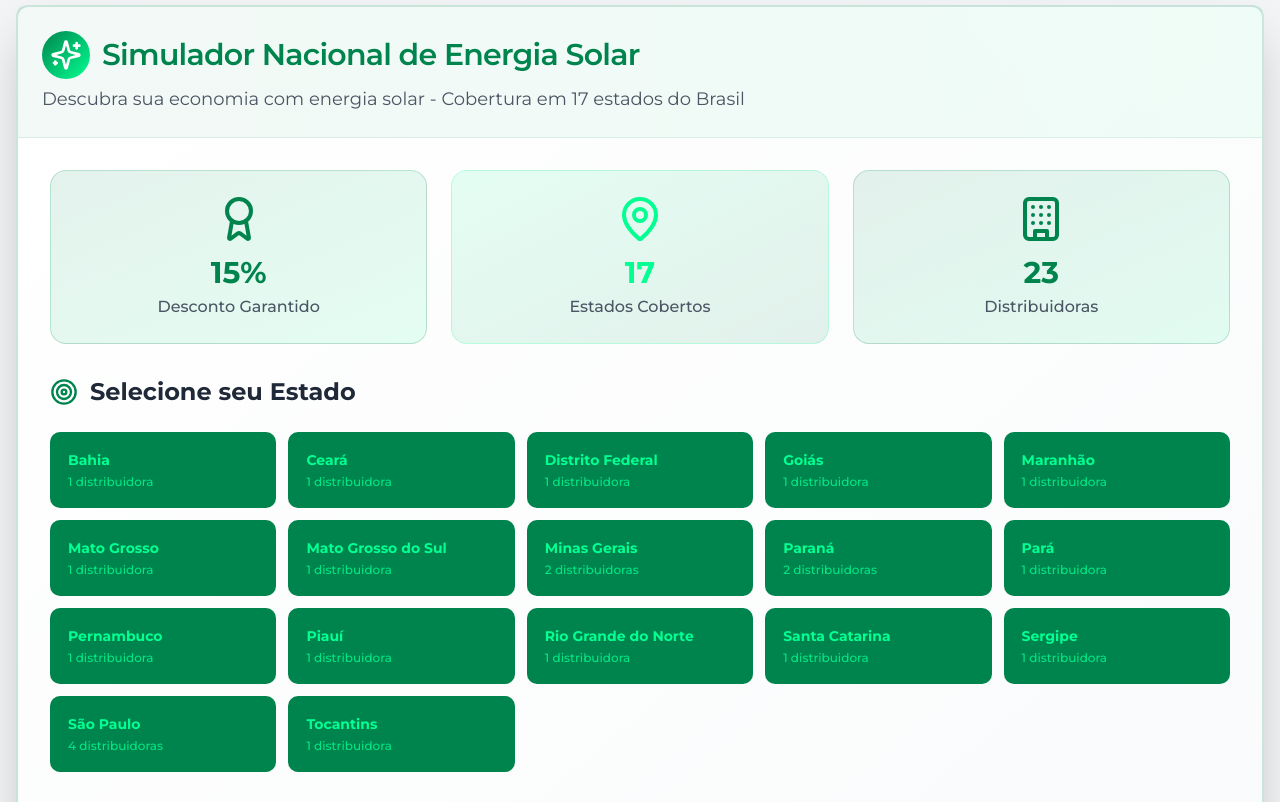
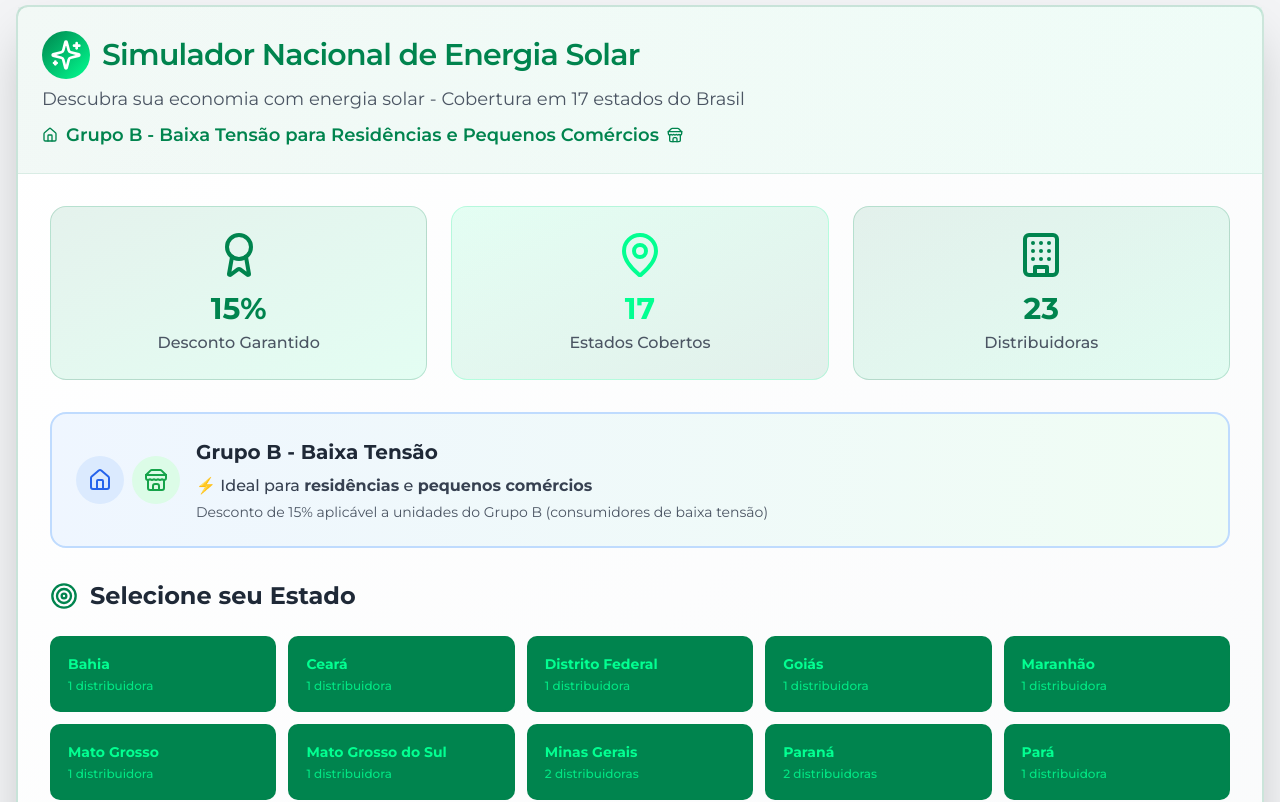
Before and after one commit to danielolimpio/solarien-nova-era-web, a React (Vite) app: page / in a window 1280 px wide. Shown: the part 5580-6382 px from the top of the page. Built offline with nearby package versions, Linux system fonts and the light colour scheme.

Commit message:
Fix: Specify Grupo B in simulator
Update the simulator description to specify that the economy calculation is for Grupo B of Low Voltage for Residential and Small Businesses.

```diff
--- a/src/components/StateCoverageSimulator.tsx
+++ b/src/components/StateCoverageSimulator.tsx
@@ -1,9 +1,10 @@
+
 import React, { useState } from 'react';
 import { Card, CardContent, CardDescription, CardHeader, CardTitle } from './ui/card';
 import { Button } from './ui/button';
 import { Input } from './ui/input';
 import { Badge } from './ui/badge';
-import { MapPin, Zap, Calculator, TrendingDown, Building, Sparkles, Target, Award } from 'lucide-react';
+import { MapPin, Zap, Calculator, TrendingDown, Building, Sparkles, Target, Award, Home, Store } from 'lucide-react';
 
 const StateCoverageSimulator = () => {
   const [selectedState, setSelectedState] = useState('');
@@ -112,6 +113,12 @@ const StateCoverageSimulator = () => {
         </CardTitle>
         <CardDescription className="text-gray-600 text-lg">
           Descubra sua economia com energia solar - Cobertura em 17 estados do Brasil
+          <br />
+          <span className="font-semibold text-[#00844e] flex items-center gap-2 mt-2">
+            <Home className="w-4 h-4" />
+            Grupo B - Baixa Tensão para Residências e Pequenos Comércios
+            <Store className="w-4 h-4" />
+          </span>
         </CardDescription>
       </CardHeader>
       <CardContent className="p-8 space-y-8">
@@ -131,6 +138,29 @@ const StateCoverageSimulator = () => {
             <Building className="w-12 h-12 text-[#00844e] mx-auto mb-3" />
             <div className="text-3xl font-bold text-[#00844e] mb-1">23</div>
             <div className="text-gray-600 font-medium">Distribuidoras</div>
+          </div>
+        </div>
+
+        {/* Group B Info Banner */}
+        <div className="bg-gradient-to-r from-blue-50 to-green-50 border-2 border-blue-200 rounded-2xl p-6 mb-8">
+          <div className="flex items-center gap-4">
+            <div className="flex gap-2">
+              <div className="p-3 bg-blue-100 rounded-full">
+                <Home className="w-6 h-6 text-blue-600" />
+              </div>
+              <div className="p-3 bg-green-100 rounded-full">
+                <Store className="w-6 h-6 text-green-600" />
+              </div>
+            </div>
+            <div>
+              <h3 className="text-xl font-bold text-gray-800 mb-2">Grupo B - Baixa Tensão</h3>
+              <p className="text-gray-700 font-medium">
+                ⚡ Ideal para <strong>residências</strong> e <strong>pequenos comércios</strong>
+              </p>
+              <p className="text-sm text-gray-600 mt-1">
+                Desconto de 15% aplicável a unidades do Grupo B (consumidores de baixa tensão)
+              </p>
+            </div>
           </div>
         </div>
 
@@ -191,18 +221,22 @@ const StateCoverageSimulator = () => {
                 <div className="space-y-6 bg-white/70 rounded-xl p-6 border border-[#00844e]/20">
                   <h5 className="text-gray-800 font-bold text-xl flex items-center gap-3">
                     <Calculator className="w-6 h-6 text-[#00844e]" />
-                    Simule sua Economia
+                    Simule sua Economia - Grupo B
                   </h5>
 
                   <div className="bg-gradient-to-r from-yellow-50 to-orange-50 border-2 border-yellow-200 rounded-xl p-4">
                     <p className="text-sm text-yellow-800 font-medium">
                       <strong>💡 Dica importante:</strong> Digite o valor médio anual da sua conta de luz dos últimos 12 meses para uma simulação mais precisa.
+                      <br />
+                      <span className="text-xs mt-1 block">
+                        ⚡ Válido para consumidores do Grupo B (Baixa Tensão) - Residências e Pequenos Comércios
+                      </span>
                     </p>
                   </div>
 
                   <div>
                     <label className="block text-sm font-bold text-gray-700 mb-3">
-                      Valor médio da sua conta de luz (R$)
+                      Valor médio da sua conta de luz (R$) - Grupo B
                     </label>
                     <Input
                       type="number"
@@ -221,7 +255,7 @@ const StateCoverageSimulator = () => {
                     className="w-full bg-gradient-to-r from-[#00844e] to-[#02ff91] text-white font-bold py-4 text-lg rounded-xl hover:shadow-xl hover:shadow-[#00844e]/30 transition-all duration-300 hover:scale-105 disabled:opacity-50 disabled:cursor-not-allowed"
                   >
                     <Zap className="w-6 h-6 mr-3" />
-                    Calcular Minha Economia
+                    Calcular Minha Economia - Grupo B
                   </Button>
                 </div>
               ) : (
@@ -233,7 +267,7 @@ const StateCoverageSimulator = () => {
                     <h5 className="text-2xl font-bold text-[#00844e] mb-2">
                       🎉 Sua Economia em {selectedState}
                     </h5>
-                    <p className="text-gray-600">Com 15% de desconto garantido</p>
+                    <p className="text-gray-600">Grupo B - 15% de desconto garantido</p>
                   </div>
 
                   <div className="bg-gradient-to-br from-[#00844e]/10 to-[#02ff91]/10 rounded-2xl p-8 space-y-6 border border-[#00844e]/20">
@@ -257,7 +291,7 @@ const StateCoverageSimulator = () => {
                       <div className="text-4xl font-bold bg-gradient-to-r from-[#00844e] to-[#02ff91] bg-clip-text text-transparent mb-2">
                         R$ {discountAmount.toFixed(2).replace('.', ',')}
                       </div>
-                      <div className="text-lg text-[#00844e] font-bold">15% de desconto</div>
+                      <div className="text-lg text-[#00844e] font-bold">Grupo B - 15% de desconto</div>
                     </div>
 
                     <div className="text-center bg-gradient-to-r from-[#00844e]/20 to-[#02ff91]/20 rounded-2xl p-6 border border-[#00844e]/30">
@@ -307,7 +341,7 @@ const StateCoverageSimulator = () => {
 
         {/* Coverage Summary */}
         <div className="bg-gradient-to-r from-[#00844e]/5 to-[#02ff91]/5 rounded-2xl p-8 border-2 border-[#00844e]/20">
-          <h4 className="text-[#00844e] text-2xl font-bold mb-6 text-center">🇧🇷 Cobertura Nacional</h4>
+          <h4 className="text-[#00844e] text-2xl font-bold mb-6 text-center">🇧🇷 Cobertura Nacional - Grupo B</h4>
           <div className="grid md:grid-cols-4 gap-6">
             <div className="text-center p-4 bg-white/70 rounded-xl">
               <div className="text-3xl font-bold text-[#00844e] mb-2">17</div>
```
